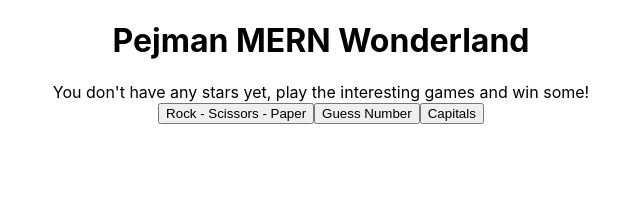
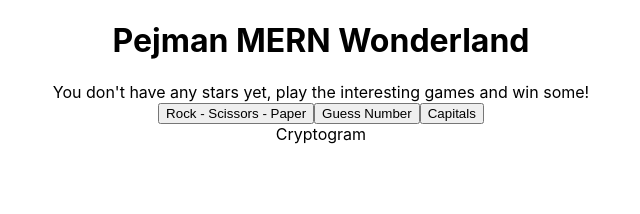
Before and after one commit to PejmanFSD/Pejman-MERN-Wonderland, a React (Create React App) app: page / in a window 1280 px wide. Shown: the top 214 px of the page, without its empty margins (319-959 px from the left). Built offline with nearby package versions, Linux system fonts and the light colour scheme.

Commit message:
Starting the "Cryptogram" project.
A new game is getting ready :)

```diff
--- a/src/App.jsx
+++ b/src/App.jsx
@@ -4,6 +4,7 @@ import Star from "./Star.png";
 import RockScissorsPaper from "./RockScissorsPaper/RockScissorsPaper";
 import GuessNumber from "./GuessNumber/GuessNumber";
 import Capitals from "./Capitals/Capitals";
+import Cryptogram from "./Cryptogram/Cryptogram";
 
 function App() {
   const [showGameTitles, setShowGameTitles] = useState(true);
@@ -82,6 +83,7 @@ function App() {
           </button>
         )
       )}
+      <Cryptogram />
     </div>
   );
 }
--- /dev/null
+++ b/src/Cryptogram/Cryptogram.jsx
@@ -0,0 +1,7 @@
+export default function Cryptogram() {
+    return (
+        <div>
+            Cryptogram
+        </div>
+    )
+}
```
